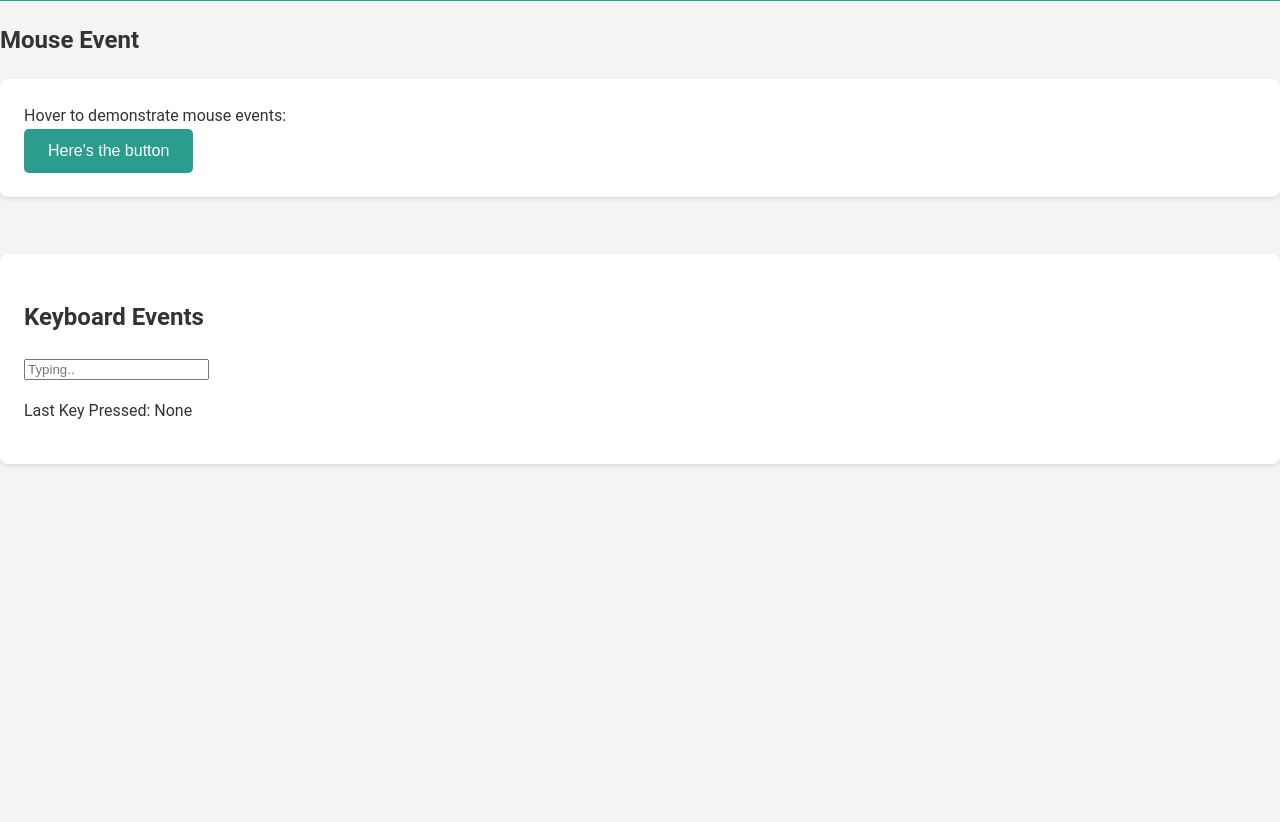
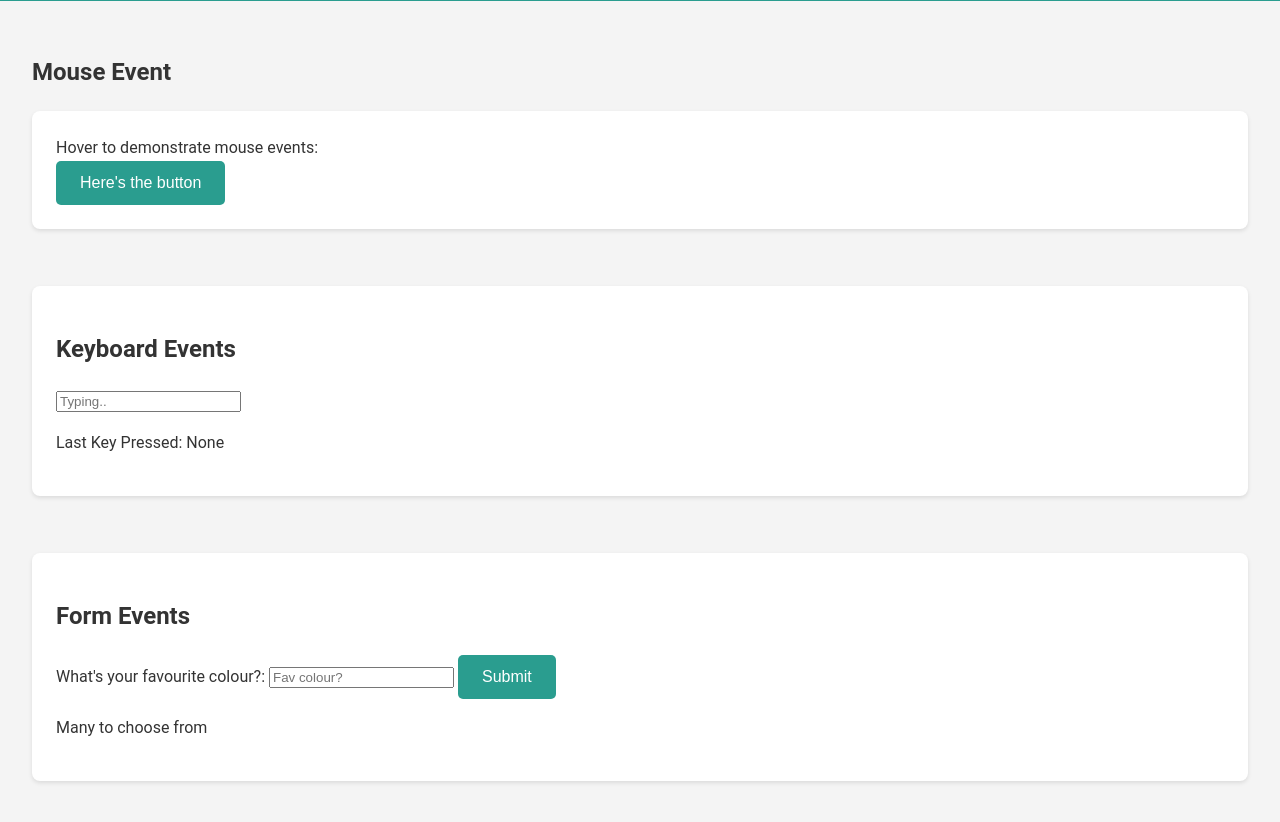
Before and after one commit to frasermcevoy/javascript-events, a plain HTML site: page index.html in a window 1280 px wide. Shown: the part 82-904 px from the top of the page. Before the commit the page ends 800 px from the top, so only its background shows below. Drawn offline with Linux system fonts and the light colour scheme.

Commit message:
Added simple form

```diff
--- a/index.html
+++ b/index.html
@@ -11,7 +11,7 @@
     <header>
         <h1>Javascript Events</h1>
     </header>
-
+<main>
     <h2>Mouse Event</h2>
     <section>
     Hover to demonstrate mouse events:
@@ -24,5 +24,17 @@
     <input id="keyboardInput" type="text" placeholder="Typing..">
     <p>Last Key Pressed: <span id="keyDisplay">None</span></p>
     </section>
+    <br>
+    <section>
+    <h2>Form Events</h2>
+    <form id="simpleForm">
+        <label for="favColor">What's your favourite colour?:</label>
+        <input id="favColor" type="text" placeholder="Fav colour?" required>
+        <button type="submit">Submit</button>
+    </form>
+    <p id="formMessage" class="hidden">Many to choose from</p>
+
+    </section>
+</main>
 </body>
 </html>
--- a/script.js
+++ b/script.js
@@ -4,6 +4,8 @@ document.addEventListener('DOMContentLoaded', function () {
     const button = document.getElementById('clickButton');
     const inputField = document.getElementById('keyboardInput');
     const keyDisplay = document.getElementById('keyDisplay');
+    const form = document.getElementById('simpleForm');
+    const formMessage = document.getElementById('formMessage');
 
 
     if (button) {
@@ -26,4 +28,13 @@ document.addEventListener('DOMContentLoaded', function () {
             keyDisplay.textContent = event.key;
         });
     }
+    if (form) {
+        form.addEventListener('submit', function (event) {
+            event.preventDefault();
+            if (formMessage) {
+                formMessage.textContent = 'Good choice!';
+                formMessage.classList.remove('hidden');
+            }
+        });
+    }
 });
```
